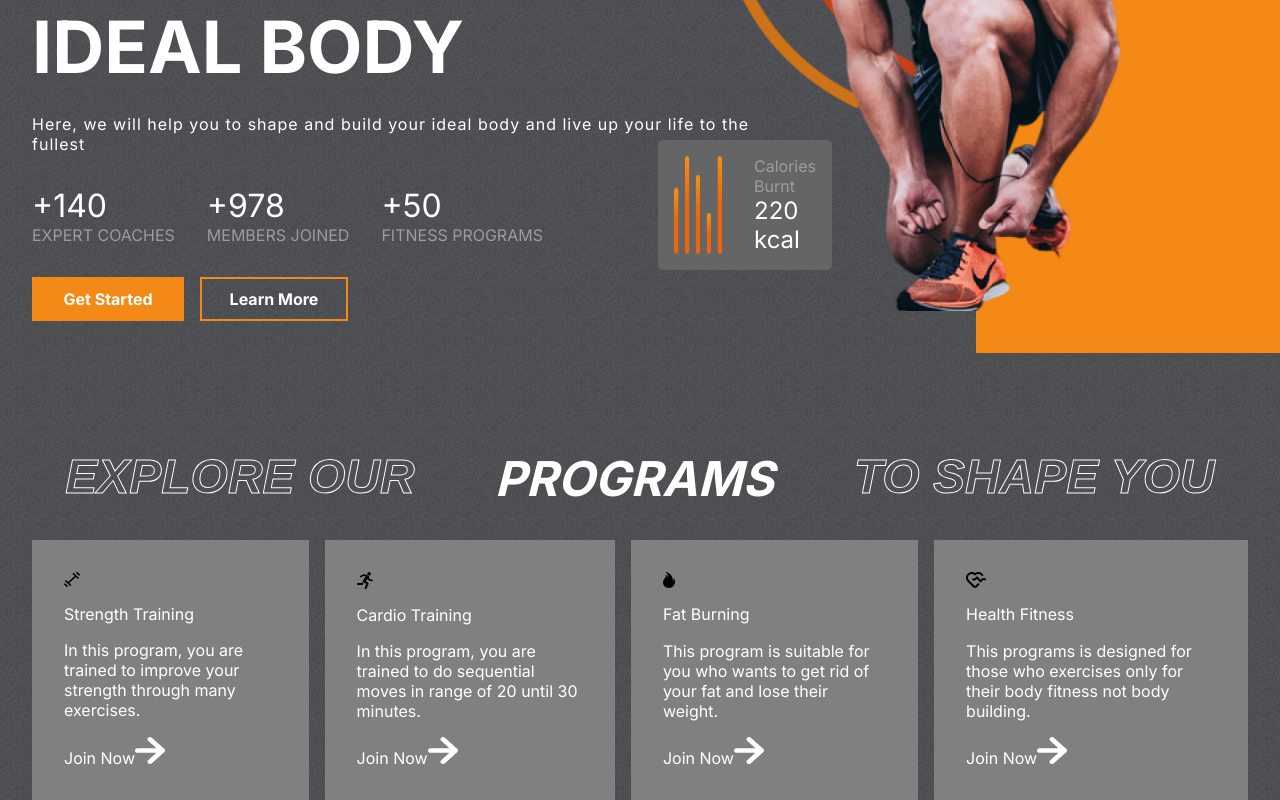
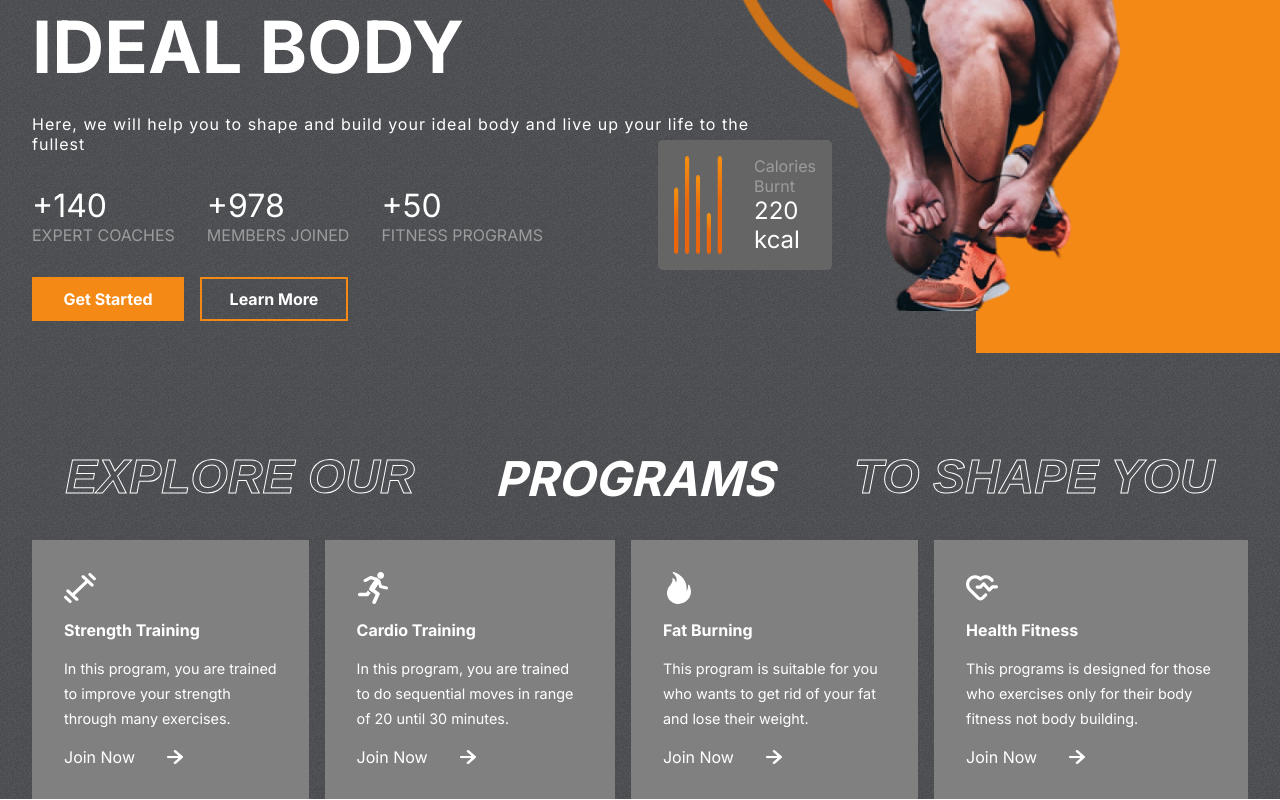
Before and after one commit to ThomasSzentirmay/FT-demo-st, a React (Create React App) app: page / in a window 1280 px wide. Shown: the part 372-1172 px from the top of the page. Built offline with nearby package versions, Linux system fonts and the light colour scheme; the HTML template or start-up script is replaced by a standard one.

Commit message:
added sizing and spacing to program acrds

```diff
--- a/src/components/Programs/Programs.css
+++ b/src/components/Programs/Programs.css
@@ -30,3 +30,29 @@
     color: #fff;
     justify-content: space-between;
 }
+
+.category>:nth-child(1) {
+    width: 2rem;
+    height: 2rem;
+    fill: white;
+}
+
+.category>:nth-child(2) {
+    font-size: 1rem;
+    font-weight: bold;
+}
+
+.category>:nth-child(3) {
+    font-size: 0.9rem;
+    line-height: 25px;
+}
+
+.join-now {
+    display: flex;
+    align-items: center;
+    gap: 2rem;
+}
+
+.join-now>img {
+    width: 1rem;
+}
```
